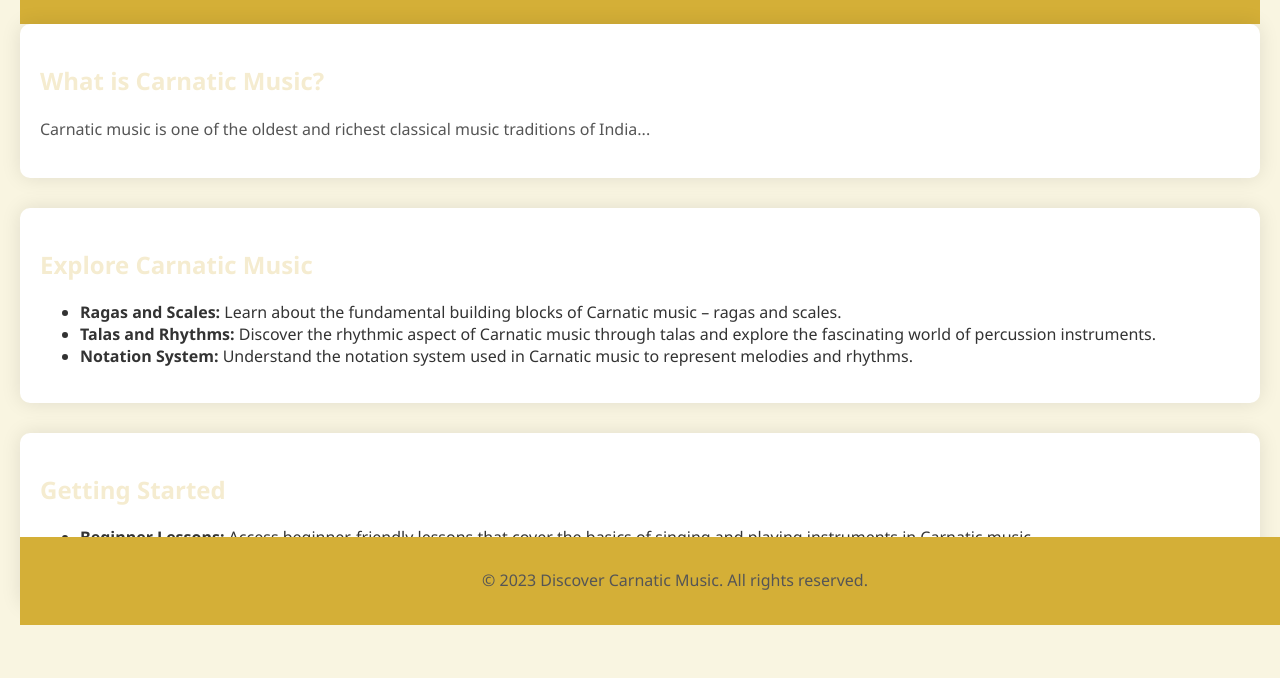
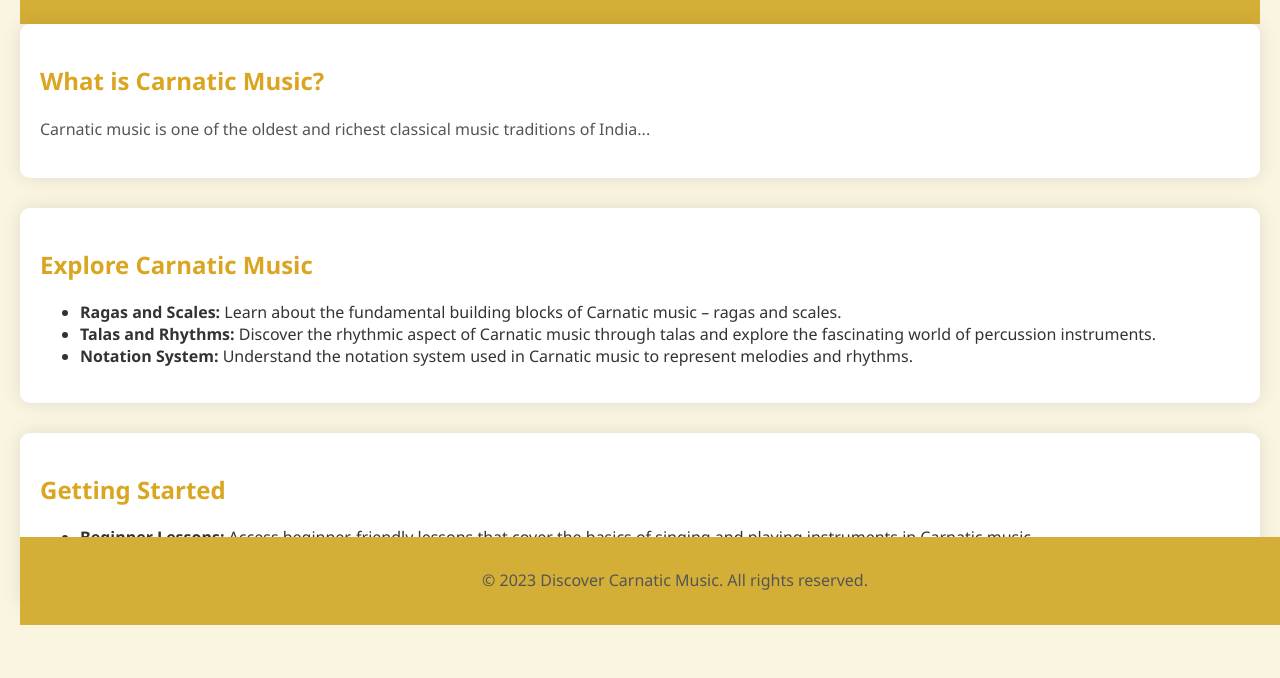
Before and after one commit to mohanra2/final-website, a plain HTML site: page index.html in a window 1280 px wide. Shown: the part 175-853 px from the top of the page. Drawn offline with Linux system fonts and the light colour scheme.

Commit message:
changing text color

```diff
--- a/screen.css
+++ b/screen.css
@@ -26,7 +26,7 @@ section {
 }
 
 h2 {
-    color: #f5ecd0; /* Goldenrod text color for section headings */
+    color: goldenrod; /* Goldenrod text color for section headings */
 }
 
 p {
```
